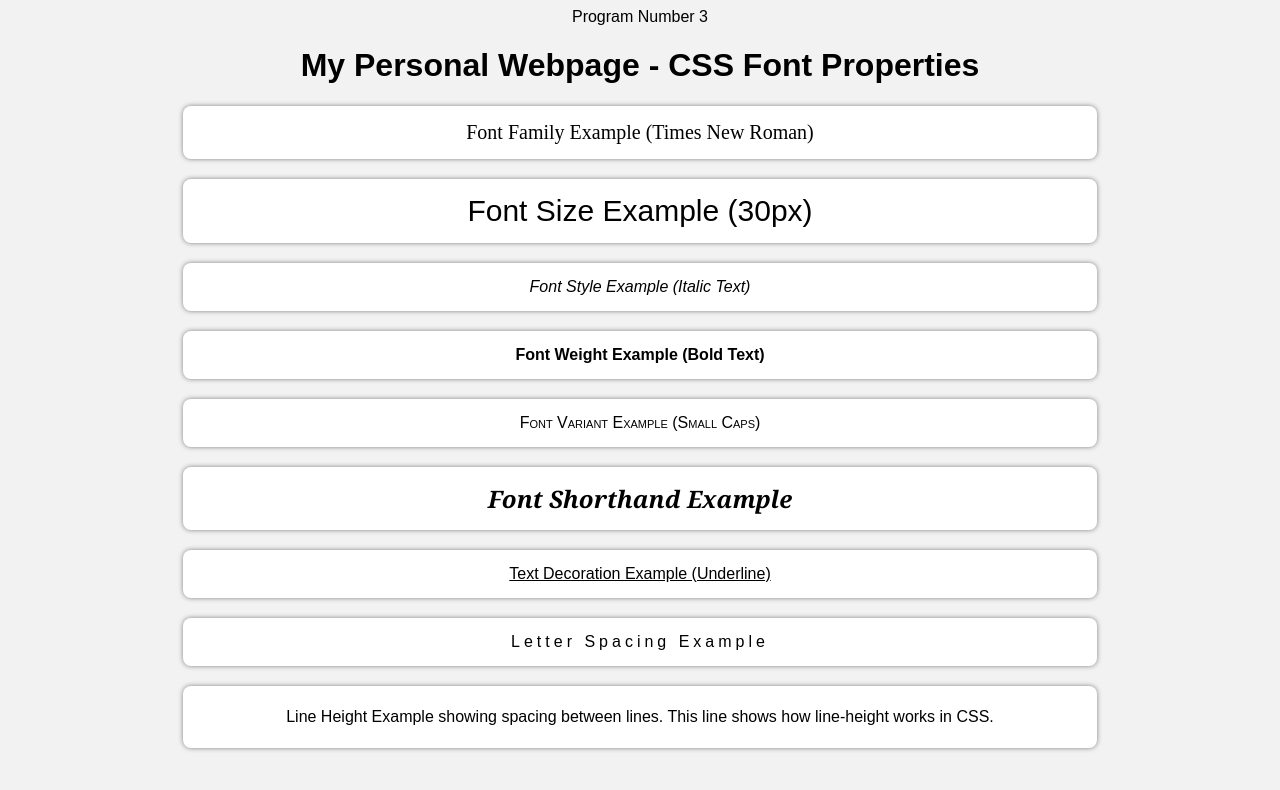
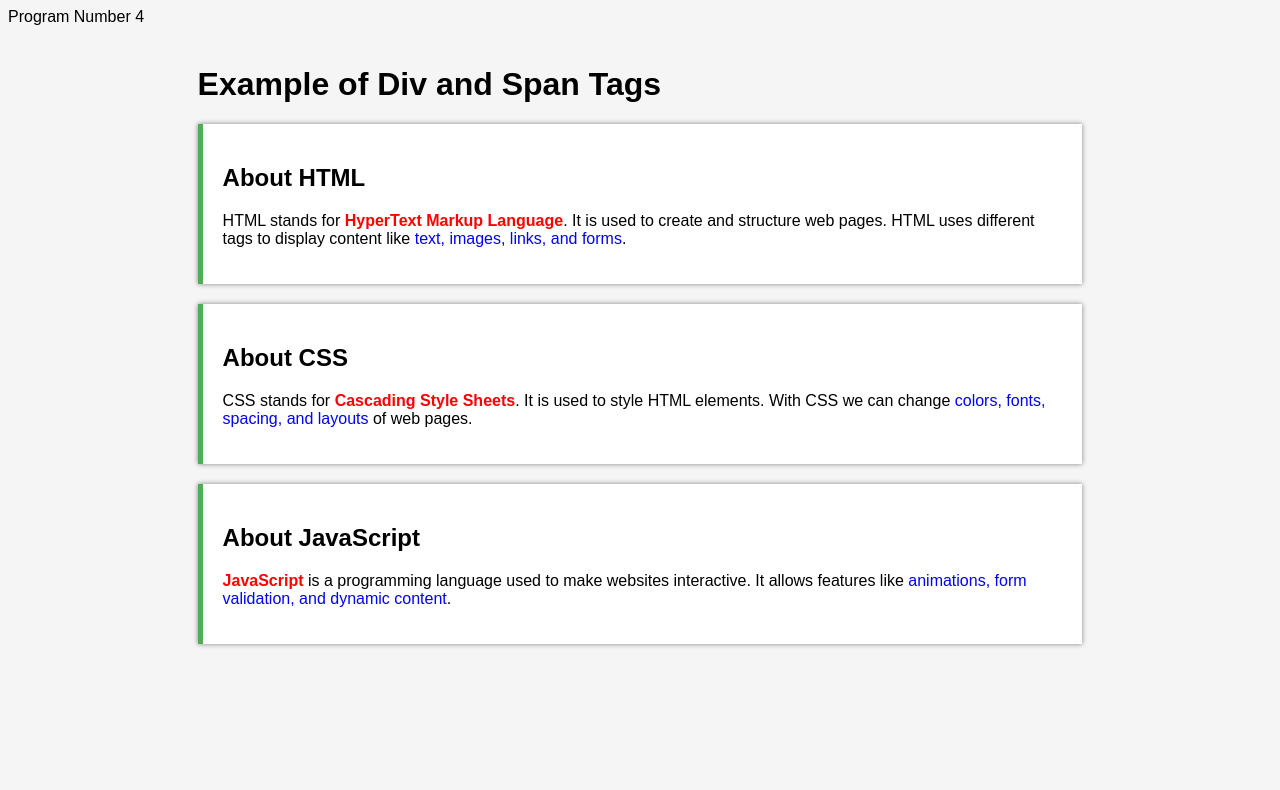
Before and after one commit to codewithmohin/Fly, a plain HTML site: page index.html in a window 1280 px wide. Drawn offline with Linux system fonts and the light colour scheme.

Commit message:
html code added

```diff
--- a/index.html
+++ b/index.html
@@ -1,70 +1,35 @@
-Program Number 3
+Program Number 4
 <!DOCTYPE html>
 <html>
 <head>
-<title>Font Properties Demo</title>
+<title>Div and Span Example</title>
 
 <style>
-
 body{
-    background:#f2f2f2;
     font-family: Arial, sans-serif;
-    text-align:center;
+    background:#f5f5f5;
 }
 
-/* font-family */
-.font-family{
-    font-family: "Times New Roman", serif;
-    font-size:20px;
+.container{
+    width:70%;
+    margin:40px auto;
 }
 
-/* font-size */
-.font-size{
-    font-size:30px;
+.div-section{
+    background:white;
+    padding:20px;
+    margin-bottom:20px;
+    border-left:5px solid #4CAF50;
+    box-shadow:0 0 5px gray;
 }
 
-/* font-style */
-.font-style{
-    font-style: italic;
+.highlight{
+    color:red;
+    font-weight:bold;
 }
 
-/* font-weight */
-.font-weight{
-    font-weight: bold;
-}
-
-/* font-variant */
-.font-variant{
-    font-variant: small-caps;
-}
-
-/* font shorthand */
-.font-shorthand{
-    font: italic bold 24px Georgia, serif;
-}
-
-/* text decoration */
-.text-decoration{
-    text-decoration: underline;
-}
-
-/* letter spacing */
-.letter-spacing{
-    letter-spacing:4px;
-}
-
-/* line height */
-.line-height{
-    line-height:2;
-}
-
-.box{
-    background:white;
-    width:70%;
-    margin:20px auto;
-    padding:15px;
-    border-radius:8px;
-    box-shadow:0 0 5px gray;
+.blue-text{
+    color:blue;
 }
 
 </style>
@@ -72,43 +37,37 @@ body{
 
 <body>
 
-<h1>My Personal Webpage - CSS Font Properties</h1>
+<div class="container">
 
-<div class="box font-family">
-Font Family Example (Times New Roman)
+<h1>Example of Div and Span Tags</h1>
+
+<div class="div-section">
+<h2>About HTML</h2>
+<p>
+HTML stands for <span class="highlight">HyperText Markup Language</span>.
+It is used to create and structure web pages. HTML uses different tags
+to display content like <span class="blue-text">text, images, links, and forms</span>.
+</p>
 </div>
 
-<div class="box font-size">
-Font Size Example (30px)
+<div class="div-section">
+<h2>About CSS</h2>
+<p>
+CSS stands for <span class="highlight">Cascading Style Sheets</span>.
+It is used to style HTML elements. With CSS we can change
+<span class="blue-text">colors, fonts, spacing, and layouts</span> of web pages.
+</p>
 </div>
 
-<div class="box font-style">
-Font Style Example (Italic Text)
+<div class="div-section">
+<h2>About JavaScript</h2>
+<p>
+<span class="highlight">JavaScript</span> is a programming language
+used to make websites interactive. It allows features like
+<span class="blue-text">animations, form validation, and dynamic content</span>.
+</p>
 </div>
 
-<div class="box font-weight">
-Font Weight Example (Bold Text)
-</div>
-
-<div class="box font-variant">
-Font Variant Example (Small Caps)
-</div>
-
-<div class="box font-shorthand">
-Font Shorthand Example
-</div>
-
-<div class="box text-decoration">
-Text Decoration Example (Underline)
-</div>
-
-<div class="box letter-spacing">
-Letter Spacing Example
-</div>
-
-<div class="box line-height">
-Line Height Example showing spacing between lines.
-This line shows how line-height works in CSS.
 </div>
 
 </body>
```
